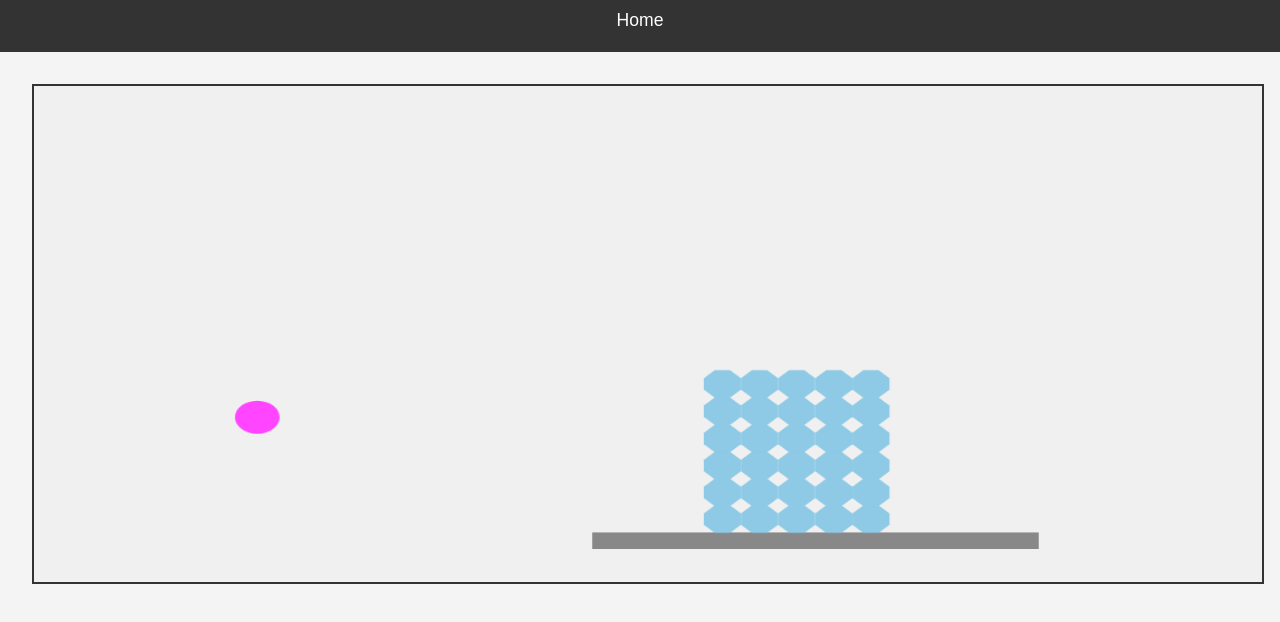
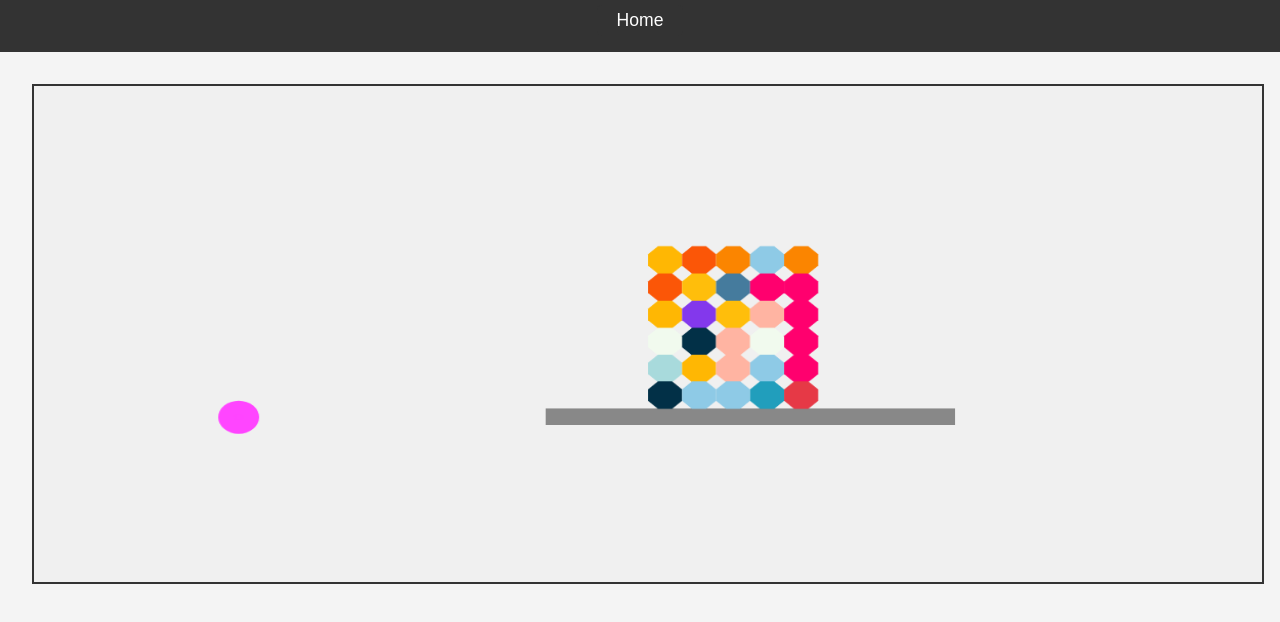
Before and after one commit to Shreyas-Singh-28/Physics_Engine, a plain HTML site: page slingshot.html in a window 1280 px wide. Shown: the part 56-678 px from the top of the page. Drawn offline with nearby package versions, Linux system fonts and the light colour scheme.

Commit message:
slingshot

```diff
--- a/slingshot.html
+++ b/slingshot.html
@@ -5,7 +5,7 @@
     <meta name="viewport" content="width=device-width, initial-scale=1.0">
     <title>Slingshot Game</title>
     <link rel="stylesheet" href="styles.css">
-    <script defer src="slingshot.js"></script>
+    <script src="https://cdnjs.cloudflare.com/ajax/libs/matter-js/0.18.0/matter.min.js"></script>
 </head>
 <body>
     <header>
@@ -17,6 +17,6 @@
     <main>
         <canvas id="slingshotCanvas"></canvas>
     </main>
-    <script src="https://cdnjs.cloudflare.com/ajax/libs/matter-js/0.18.0/matter.min.js"></script>
+    <script defer src="slingshot.js"></script>
 </body>
 </html>
--- a/slingshot.js
+++ b/slingshot.js
@@ -1,8 +1,9 @@
 window.addEventListener('DOMContentLoaded', function () {
     // Set up canvas
     const canvas = document.getElementById('slingshotCanvas');
-    canvas.width = 1100;
+    canvas.width = 1200;
     canvas.height = 600;
+
 
     // Create Matter.js engine and renderer
     const Engine = window.Matter.Engine,
@@ -32,7 +33,7 @@ window.addEventListener('DOMContentLoaded', function () {
     });
 
     // Ground
-    const ground = Bodies.rectangle(700, 550, 400, 20, { isStatic: true, render: { fillStyle: '#888' } });
+    const ground = Bodies.rectangle(700, 400, 400, 20, { isStatic: true, render: { fillStyle: '#888' } });
 
     // Slingshot ball
     let ball = Bodies.circle(200, 400, 20, {
@@ -53,10 +54,18 @@ window.addEventListener('DOMContentLoaded', function () {
     });
 
     // Stack of shapes to knock down
+    function getRandomColor() {
+        const colors = [
+            '#8ecae6', '#219ebc', '#023047', '#ffb703', '#fb8500',
+            '#e63946', '#f1faee', '#a8dadc', '#457b9d', '#ff006e',
+            '#8338ec', '#3a86ff', '#ffbe0b', '#ff006e', '#fb5607', '#ffb4a2'
+        ];
+        return colors[Math.floor(Math.random() * colors.length)];
+    }
     const stack = Composites.stack(600, 100, 5, 6, 0, 0, function (x, y) {
         return Bodies.polygon(x, y, 8, 18, {
             restitution: 0.4,
-            render: { fillStyle: '#8ecae6' }
+            render: { fillStyle: getRandomColor() }
         });
     });
 
```
Also changed, not shown: matter.js (deleted).
